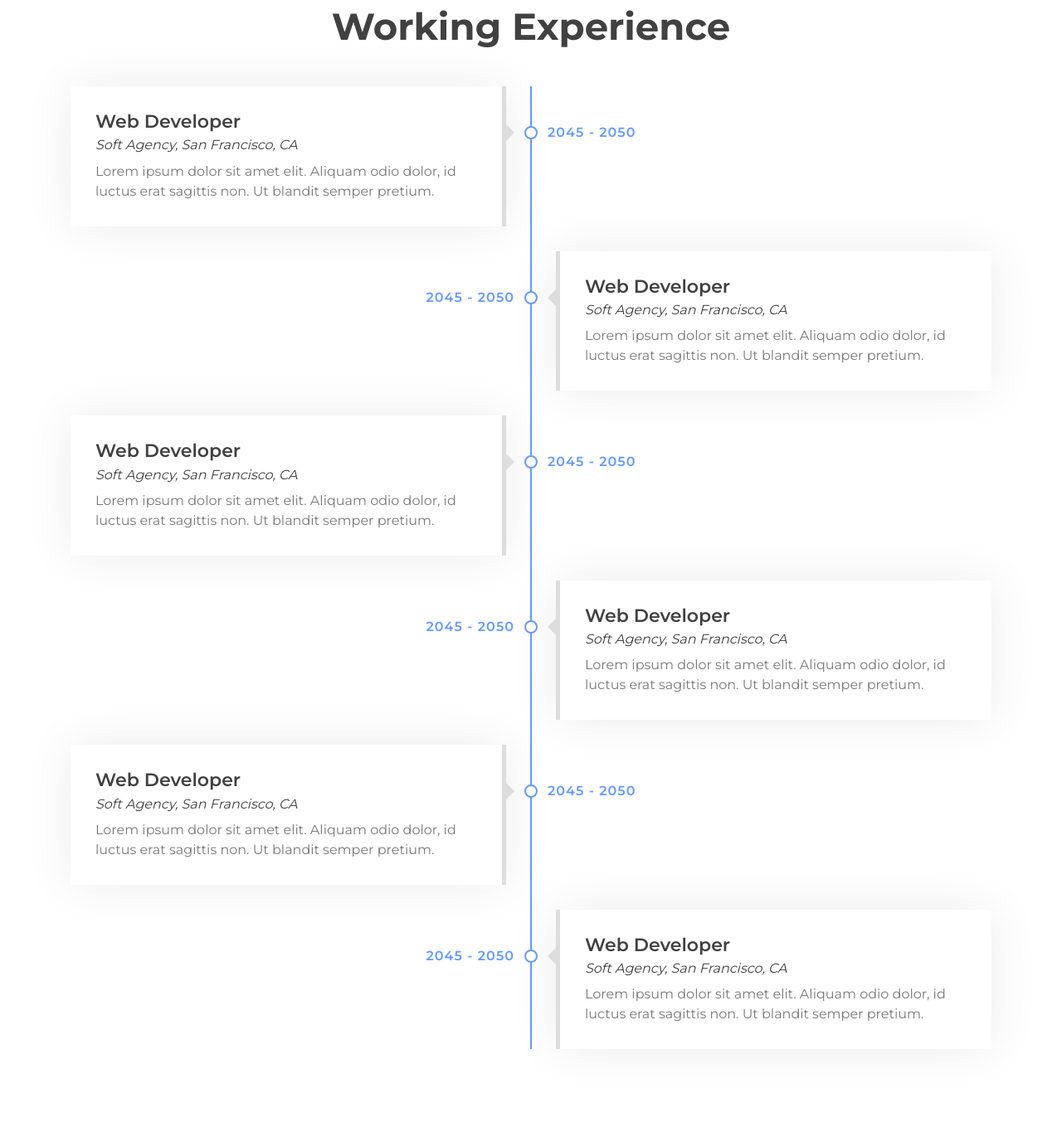
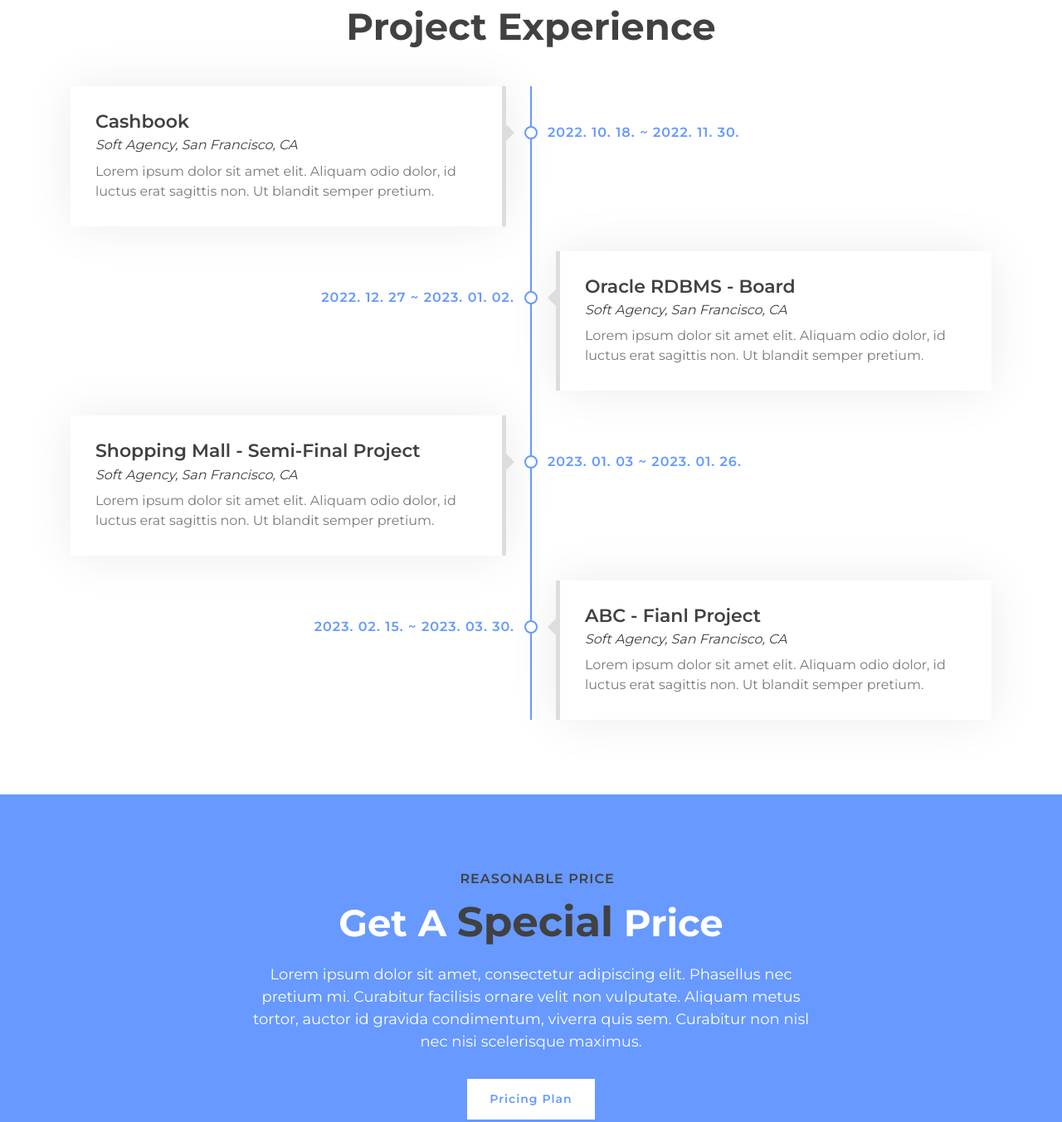
Before and after one commit to DoubleTing0/DoubleTing0.github.io, a plain HTML site: page index.html in a window 1280 px wide. Shown: the part 2340-3693 px from the top of the page at 83% size. Drawn offline with nearby package versions, Linux system fonts and the light colour scheme.

Commit message:
[진민구] 포트폴리오 작성 중

```diff
--- a/index.html
+++ b/index.html
@@ -157,7 +157,7 @@
                     <h2>Awesome Quality Services</h2>
                 </div>
                 <div class="row">
-                    <div class="col-lg-6 wow fadeInUp" data-wow-delay="0.0s">
+                    <div class="col-lg-6 wow fadeInUp align-self-center" data-wow-delay="0.0s">
                         <div class="service-item">
                             <div class="service-icon">
                                 <i class="fab fa-java"></i>
@@ -179,7 +179,7 @@
                             </div>
                         </div>
                     </div>
-                    <div class="col-lg-6 wow fadeInUp" data-wow-delay="0.2s">
+                    <div class="col-lg-6 wow fadeInUp align-self-center" data-wow-delay="0.2s">
                         <div class="service-item">
                             <div class="service-icon">
                                 <i class="fab fa-js"></i>
@@ -229,13 +229,13 @@
             <div class="container">
                 <header class="section-header text-center wow zoomIn" data-wow-delay="0.1s">
                     <p>My Resume</p>
-                    <h2>Working Experience</h2>
+                    <h2>Project Experience</h2>
                 </header>
                 <div class="timeline">
                     <div class="timeline-item left wow slideInLeft" data-wow-delay="0.1s">
                         <div class="timeline-text">
-                            <div class="timeline-date">2045 - 2050</div>
-                            <h2>Web Developer</h2>
+                            <div class="timeline-date">2022. 10. 18. ~ 2022. 11. 30.</div>
+                            <h2>Cashbook</h2>
                             <h4>Soft Agency, San Francisco, CA</h4>
                             <p>
                                 Lorem ipsum dolor sit amet elit. Aliquam odio dolor, id luctus erat sagittis non. Ut blandit semper pretium.
@@ -244,8 +244,8 @@
                     </div>
                     <div class="timeline-item right wow slideInRight" data-wow-delay="0.1s">
                         <div class="timeline-text">
-                            <div class="timeline-date">2045 - 2050</div>
-                            <h2>Web Developer</h2>
+                            <div class="timeline-date">2022. 12. 27 ~ 2023. 01. 02.</div>
+                            <h2>Oracle RDBMS - Board</h2>
                             <h4>Soft Agency, San Francisco, CA</h4>
                             <p>
                                 Lorem ipsum dolor sit amet elit. Aliquam odio dolor, id luctus erat sagittis non. Ut blandit semper pretium.
@@ -254,8 +254,8 @@
                     </div>
                     <div class="timeline-item left wow slideInLeft" data-wow-delay="0.1s">
                         <div class="timeline-text">
-                            <div class="timeline-date">2045 - 2050</div>
-                            <h2>Web Developer</h2>
+                            <div class="timeline-date">2023. 01. 03 ~ 2023. 01. 26.</div>
+                            <h2>Shopping Mall - Semi-Final Project</h2>
                             <h4>Soft Agency, San Francisco, CA</h4>
                             <p>
                                 Lorem ipsum dolor sit amet elit. Aliquam odio dolor, id luctus erat sagittis non. Ut blandit semper pretium.
@@ -264,28 +264,8 @@
                     </div>
                     <div class="timeline-item right wow slideInRight" data-wow-delay="0.1s">
                         <div class="timeline-text">
-                            <div class="timeline-date">2045 - 2050</div>
-                            <h2>Web Developer</h2>
-                            <h4>Soft Agency, San Francisco, CA</h4>
-                            <p>
-                                Lorem ipsum dolor sit amet elit. Aliquam odio dolor, id luctus erat sagittis non. Ut blandit semper pretium.
-                            </p>
-                        </div>
-                    </div>
-                    <div class="timeline-item left wow slideInLeft" data-wow-delay="0.1s">
-                        <div class="timeline-text">
-                            <div class="timeline-date">2045 - 2050</div>
-                            <h2>Web Developer</h2>
-                            <h4>Soft Agency, San Francisco, CA</h4>
-                            <p>
-                                Lorem ipsum dolor sit amet elit. Aliquam odio dolor, id luctus erat sagittis non. Ut blandit semper pretium.
-                            </p>
-                        </div>
-                    </div>
-                    <div class="timeline-item right wow slideInRight" data-wow-delay="0.1s">
-                        <div class="timeline-text">
-                            <div class="timeline-date">2045 - 2050</div>
-                            <h2>Web Developer</h2>
+                            <div class="timeline-date">2023. 02. 15. ~ 2023. 03. 30.</div>
+                            <h2>ABC - Fianl Project</h2>
                             <h4>Soft Agency, San Francisco, CA</h4>
                             <p>
                                 Lorem ipsum dolor sit amet elit. Aliquam odio dolor, id luctus erat sagittis non. Ut blandit semper pretium.
```
